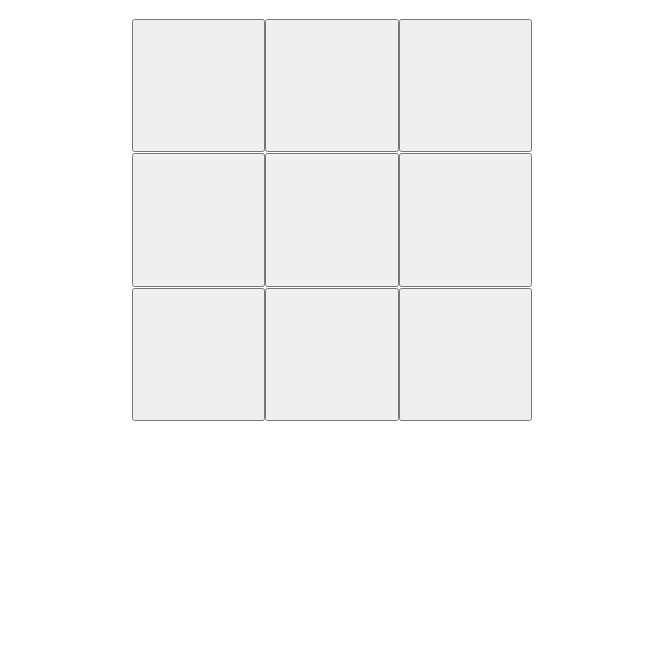
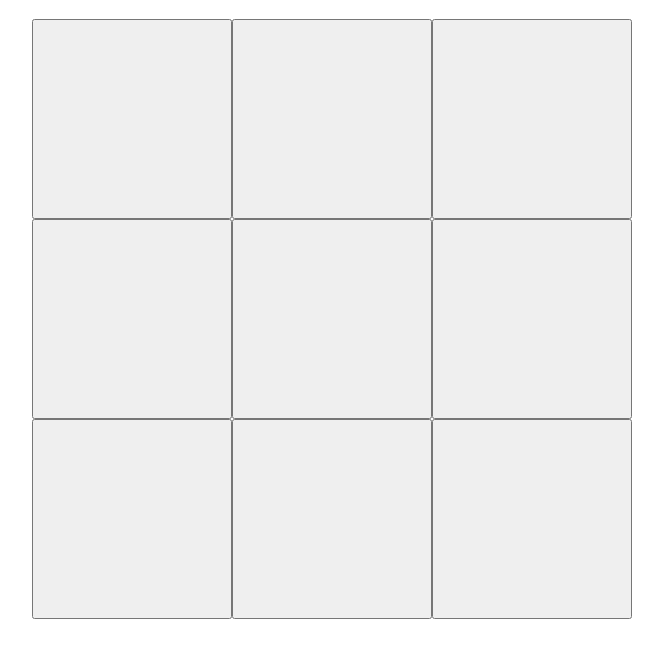
Before and after one commit to timOTdev/0032_tictactoe_game, a React app: page / in a window 1280 px wide. Shown: the part 61-718 px from the top of the page, without its empty margins (308-971 px from the left). Built offline with nearby package versions, Linux system fonts and the light colour scheme.

Commit message:
Add stylings and prevent square rewrite

```diff
--- a/src/components/App.js
+++ b/src/components/App.js
@@ -7,12 +7,24 @@ class App extends Component {
     super()
     this.state = {
       board: [0, 1, 2, 3, 4, 5, 6, 7, 8],
+      human: "X",
+      computer: "O",
+      turn: "X"
     }
   }
 
   updateSquare = (e, index) => {
     e.preventDefault()
-    console.log(index)
+    const { human, computer, turn } = this.state
+    const board = [...this.state.board]
+    this.setState({ board })
+
+    if (board[index] !== "X" && board[index] !== "O") {
+      let newTurn
+      board[index] = turn
+      turn === computer ? newTurn = human : newTurn = computer
+      this.setState({ turn: newTurn })
+    }
   }
 
   render() {
--- a/src/components/Board.js
+++ b/src/components/Board.js
@@ -8,7 +8,7 @@ class Board extends Component {
     if (this.props.board[index] !== "X" && this.props.board[index] !== "O") {
       value = ""
     } else {
-      value = this.props.currentSquare[index]
+      value = this.props.board[index]
     }
 
     return (
--- a/src/style/index.css
+++ b/src/style/index.css
@@ -4,7 +4,24 @@ html, body {
   text-align: center;
 }
 
+.App {
+  display: flex;
+  justify-content: center;
+}
+
+.Board {
+  display: flex;
+  flex-wrap: wrap;
+  justify-content: center;
+  height: 600px;
+  width: 600px;
+}
+
 button {
-  height: 10em;
-  width: 10em;
+  vertical-align: top;
+  margin: 0;
+  padding: 0;
+  height: 200px;
+  width: 200px;
+  font-size: 40px;
 }
```
